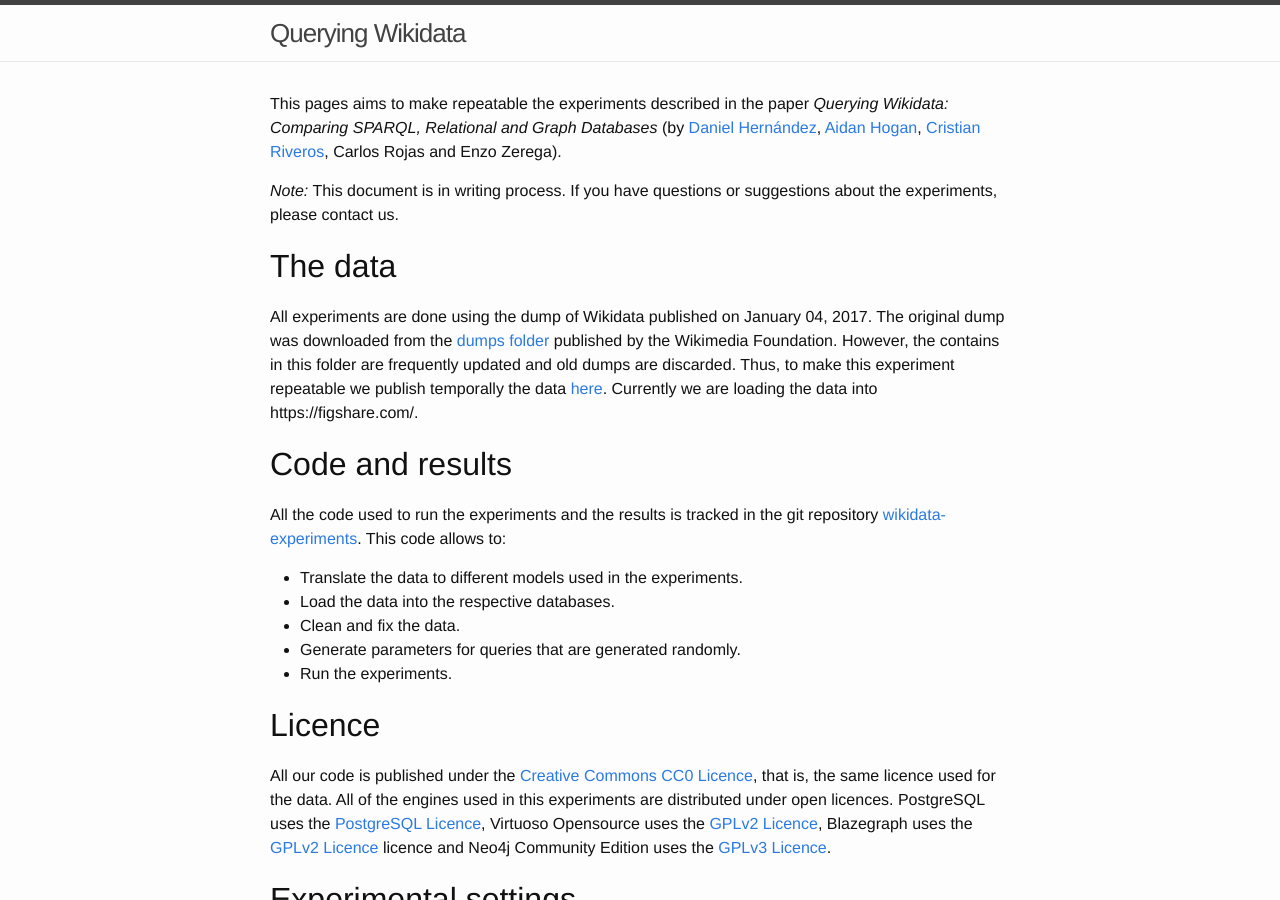
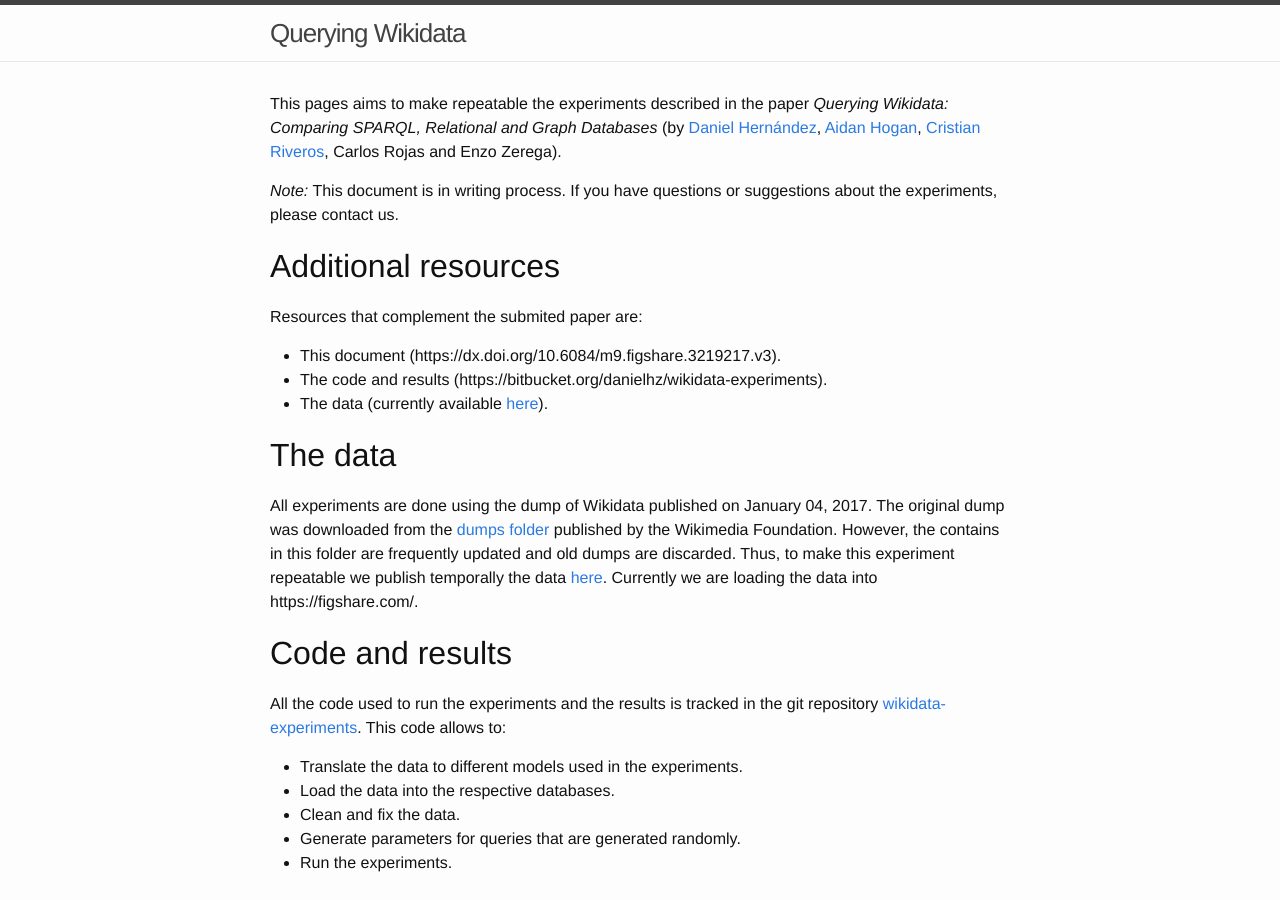
Before and after one commit to danielhz/wquery-docs, a Jekyll site: the page built from index.md, in a window 1280 px wide and 900 px high. Built offline with Jekyll 4.4.1, drawn with Linux system fonts in a browser that asks for light colours.

Commit message:
URIs of additional resources.

```diff
--- a/index.md
+++ b/index.md
@@ -11,6 +11,14 @@ Carlos Rojas and Enzo Zerega).
 
 *Note:* This document is in writing process. If you have questions or
 suggestions about the experiments, please contact us.
+
+# Additional resources
+
+Resources that complement the submited paper are:
+
+* This document (https://dx.doi.org/10.6084/m9.figshare.3219217.v3).
+* The code and results (https://bitbucket.org/danielhz/wikidata-experiments).
+* The data (currently available [here](http://datadumps.daniel.degu.cl/wikidata-20160104.json.gz)).
 
 # The data
 
```
